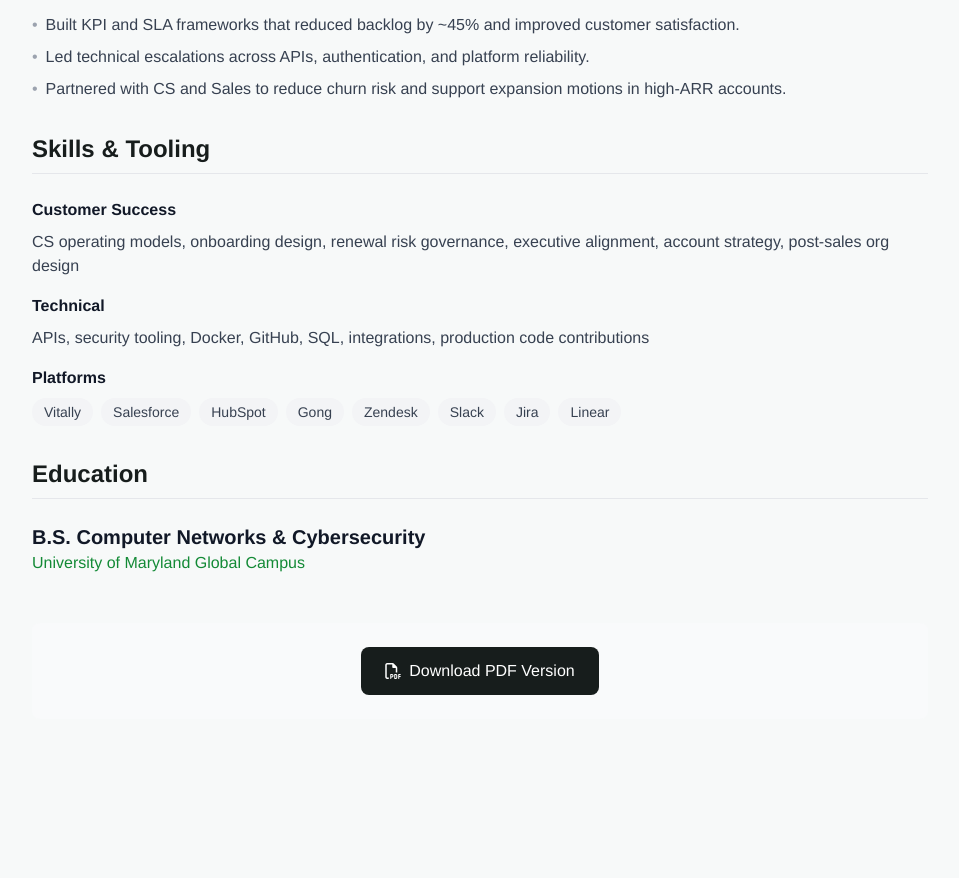
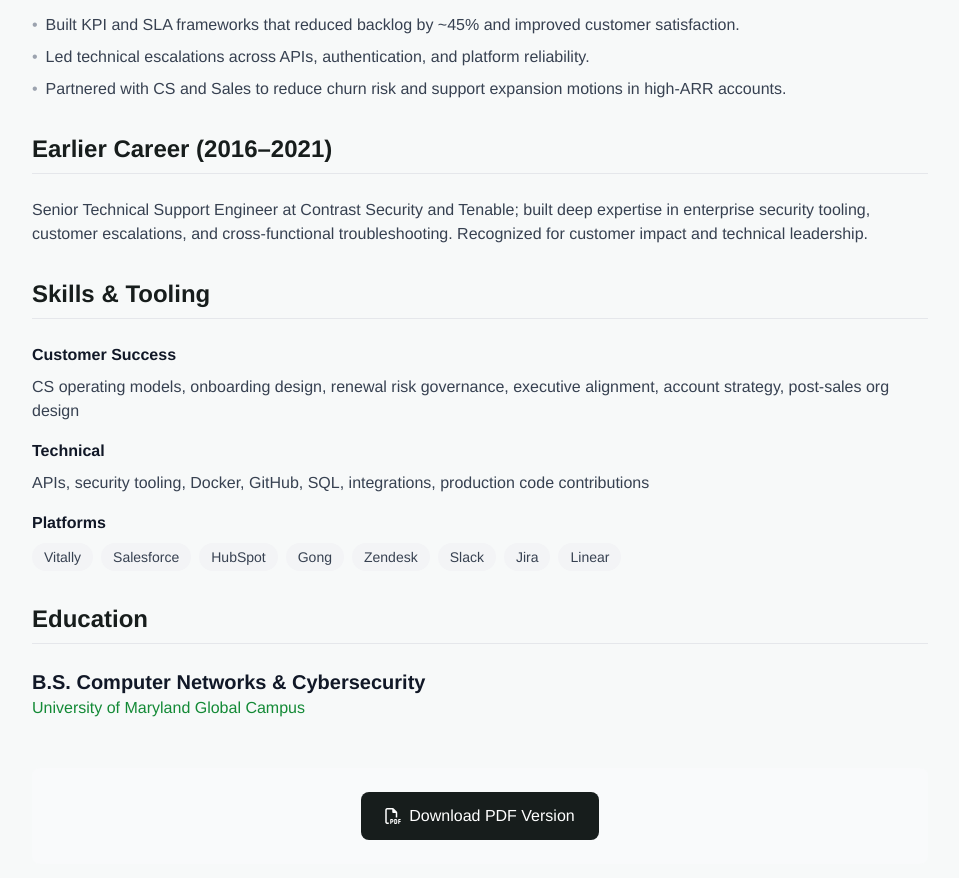
Before and after one commit to dc-larsen/davidlarsen.me, a Nuxt app: page /resume in a window 1280 px wide. Shown: the part 1562-2440 px from the top of the page, without its empty margins (160-1119 px from the left). Before the commit the page ends 2313 px from the top, so only its background shows below. Built offline with nearby package versions, Linux system fonts and the light colour scheme.

Commit message:
Add Earlier Career section to resume
Co-Authored-By: Claude Opus 4.5 <noreply@anthropic.com>

```diff
--- a/pages/resume.vue
+++ b/pages/resume.vue
@@ -129,6 +129,14 @@
       </div>
     </div>
 
+    <!-- Earlier Career -->
+    <div class="mb-8">
+      <h2 class="text-2xl font-bold text-primary mb-6 pb-2 border-b border-gray-200">Earlier Career (2016–2021)</h2>
+      <p class="text-gray-700">
+        Senior Technical Support Engineer at Contrast Security and Tenable; built deep expertise in enterprise security tooling, customer escalations, and cross-functional troubleshooting. Recognized for customer impact and technical leadership.
+      </p>
+    </div>
+
     <!-- Skills & Tooling -->
     <div class="mb-8">
       <h2 class="text-2xl font-bold text-primary mb-6 pb-2 border-b border-gray-200">Skills & Tooling</h2>
```
Also changed, not shown: 1 other file (tests, documents, lock files or other folders).
